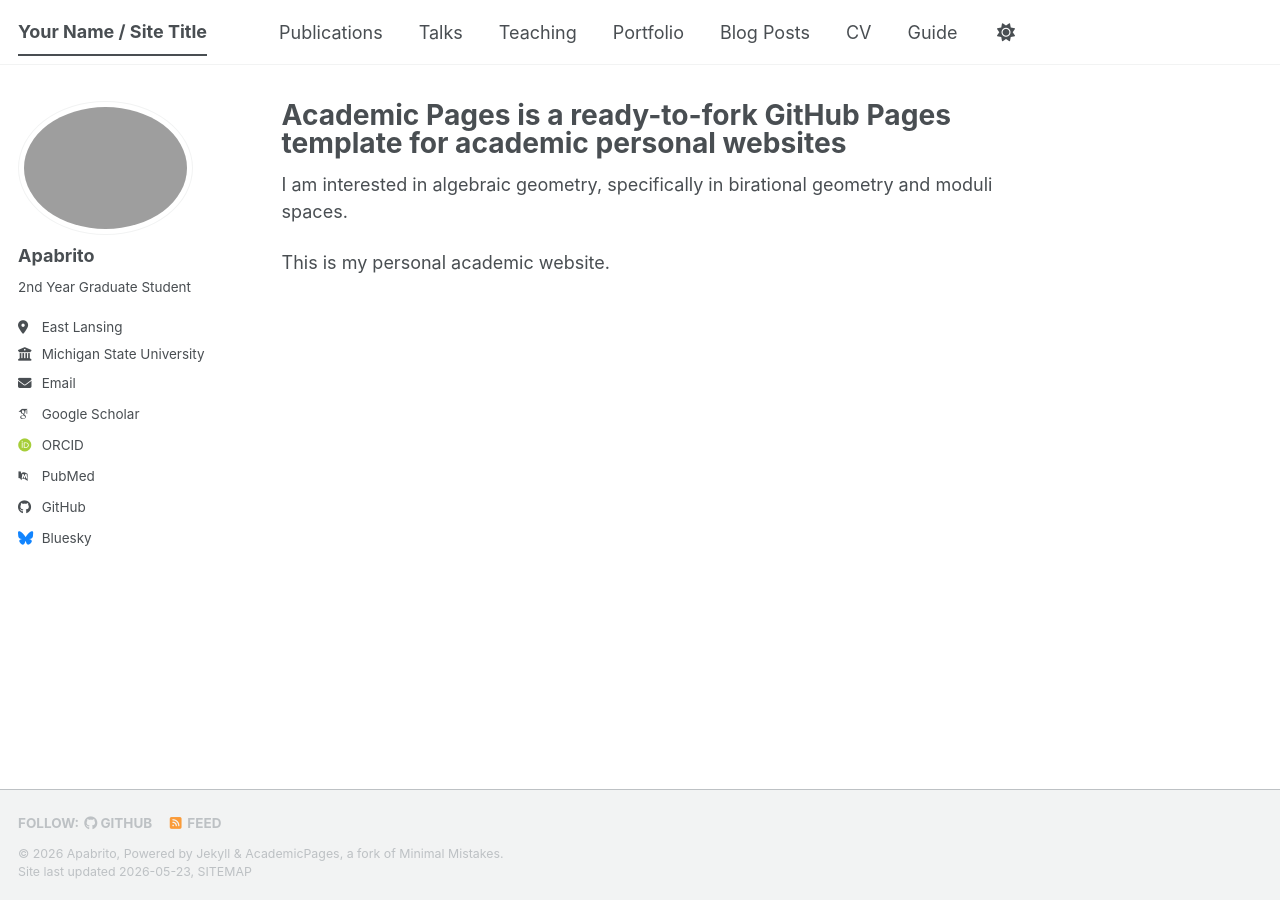
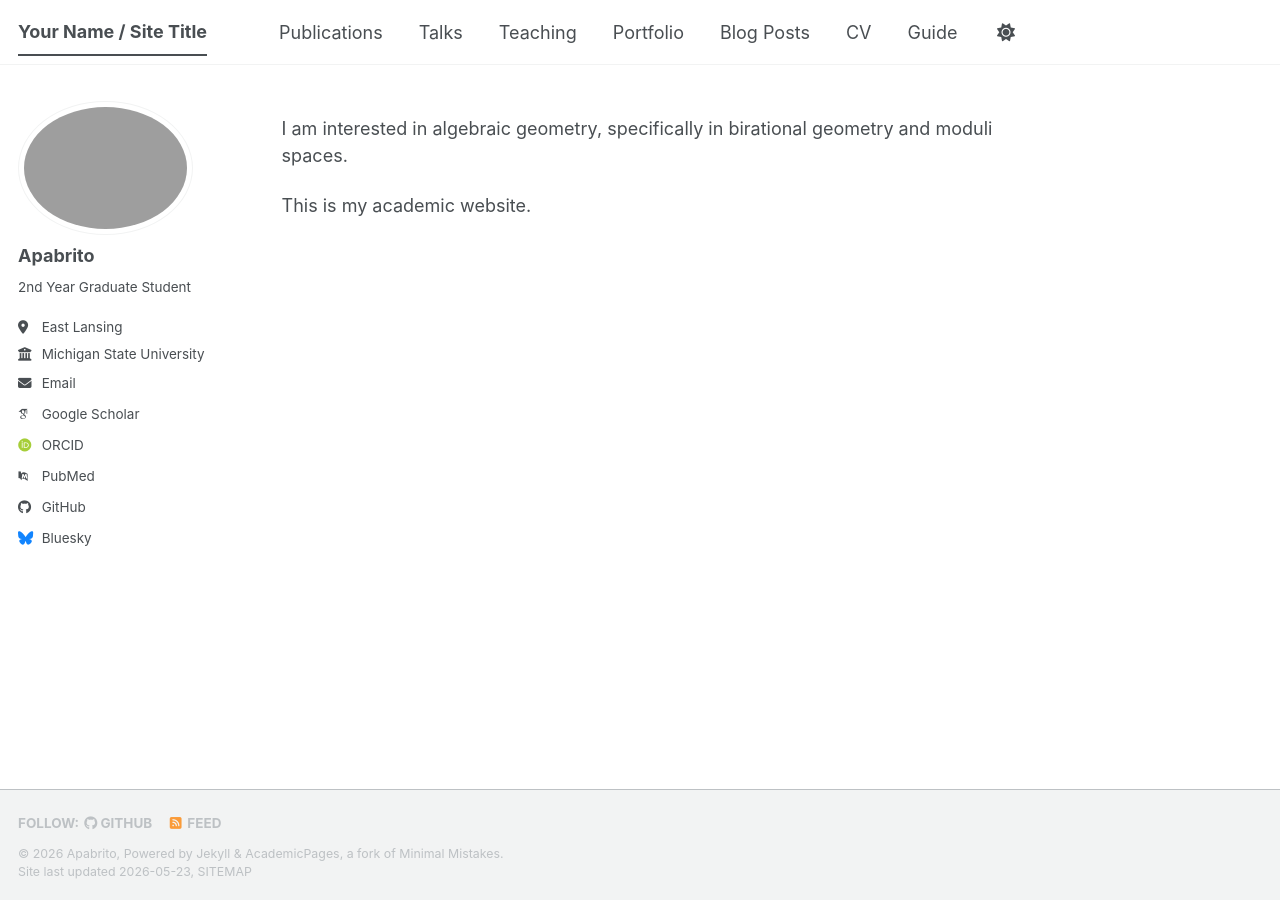
Before and after one commit to apabrito1/apabrito1.github.io, a Jekyll site: the page built from _pages/about.md, in a window 1280 px wide. Built offline with Jekyll 4.4.1, drawn with Linux system fonts in a browser that asks for light colours; some web fonts are replaced; a script bundle is joined from its source files by our own code; library files that are not in the unit come from our copies.

Commit message:
Update about.md

```diff
--- a/_pages/about.md
+++ b/_pages/about.md
@@ -1,6 +1,6 @@
 ---
 permalink: /
-title: "Academic Pages is a ready-to-fork GitHub Pages template for academic personal websites"
+title: ""
 author_profile: true
 redirect_from:
   - /about/
@@ -9,4 +9,4 @@ redirect_from:
 I am interested in algebraic geometry, specifically in birational geometry
 and moduli spaces.
 
-This is my personal academic website.
+This is my academic website.
```
